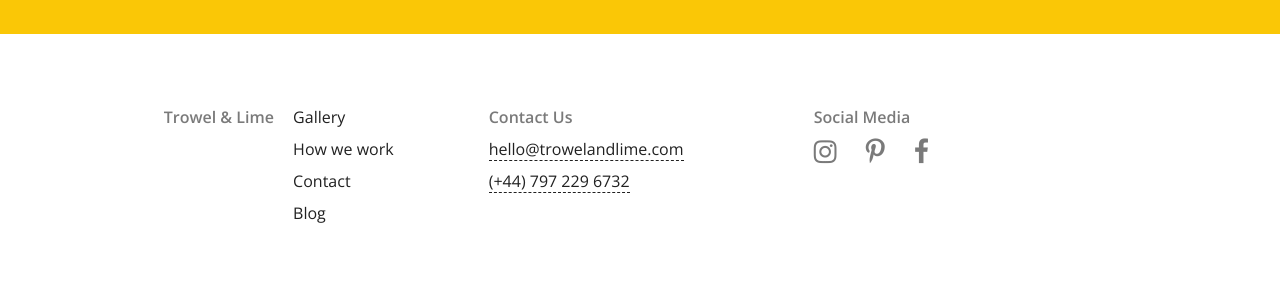
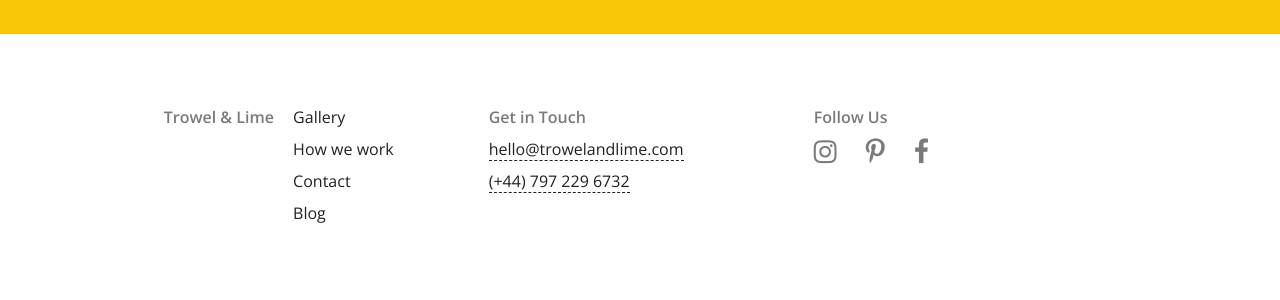
Before and after one commit to marek-kultys/trowel-and-lime, a Jekyll site: the page built from index.html, in a window 1280 px wide and 900 px high, scrolled down 4356 px. Shown: the part 511-811 px from the top of the window. Built offline with Jekyll 4.4.1, drawn with Linux system fonts in a browser that asks for light colours.

Commit message:
Improve copy in footer

```diff
--- a/_includes/footer.html
+++ b/_includes/footer.html
@@ -29,7 +29,7 @@
 
    <div id="contact-us" class="footer-unit">
       <ul>
-         <li><h6><span class="metadata-item">Contact Us</span></h6></li>
+         <li><h6><span class="metadata-item">Get in Touch</span></h6></li>
          <li><h6><span class="metadata-item"></span><a href="mailto:{{ site.data.sgraffito.email }}" class="underlined-link"><span class="nowrap">{{ site.data.sgraffito.email }}</span></a></h6></li>
          <li><h6><span class="metadata-item"></span><a href="tel:{{ site.data.sgraffito.telephone }}" class="underlined-link"><span class="nowrap">{{ site.data.sgraffito.telephone }}</span></a></h6></li>
       </ul>
@@ -37,7 +37,7 @@
 
    <div id="social-media" class="footer-unit">
       <ul>
-         <li><h6><span class="metadata-item">Social Media</span></h6></li>
+         <li><h6><span class="metadata-item">Follow Us</span></h6></li>
          <li><a href="http://instagram.com/{{ site.data.sgraffito.twitter }}" class="no-hover-border"><span class="icon icon-instagram"></span></a></li>
          <li><a href="http://pinterest.com/{{ site.data.sgraffito.twitter }}" class="no-hover-border"><span class="icon icon-pinterest"></span></a></li>
          <li><a href="http://facebook.com/{{ site.data.sgraffito.twitter }}" class="no-hover-border"><span class="icon icon-facebook"></span></a></li>
```
